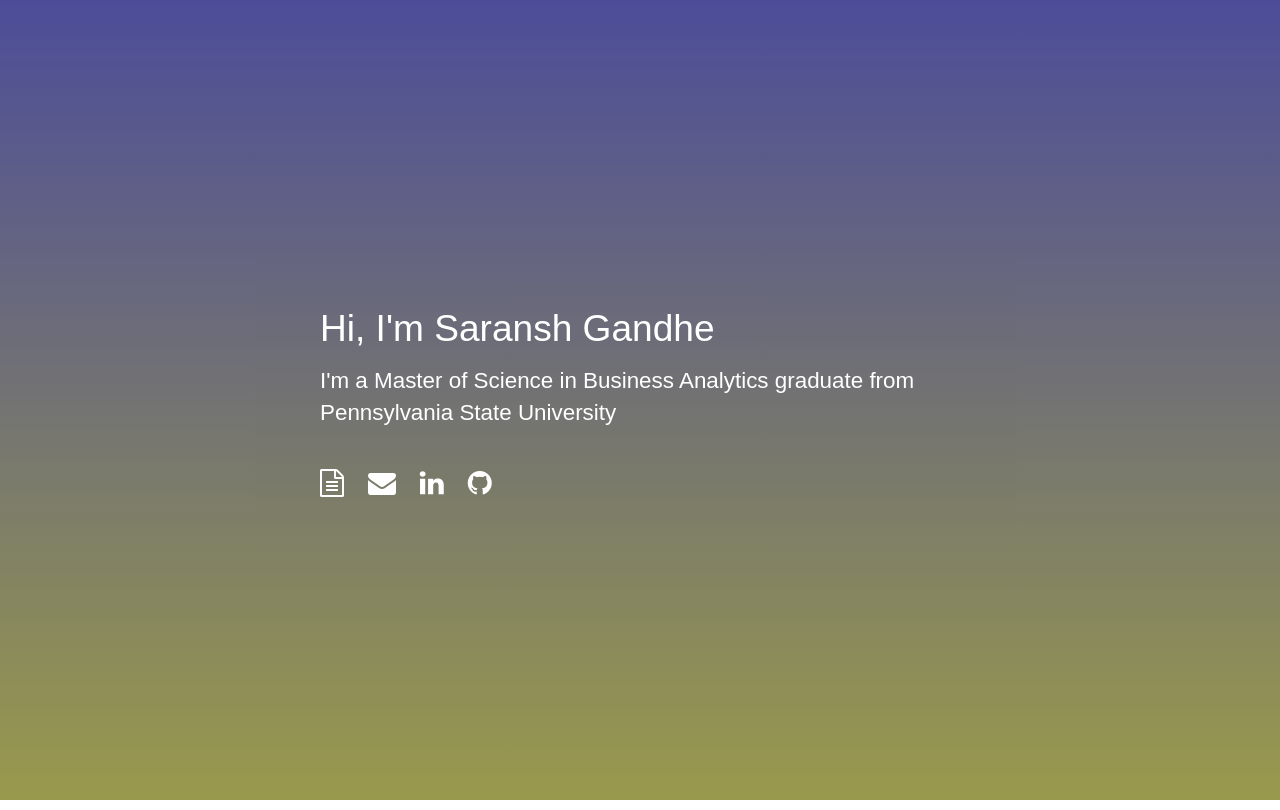
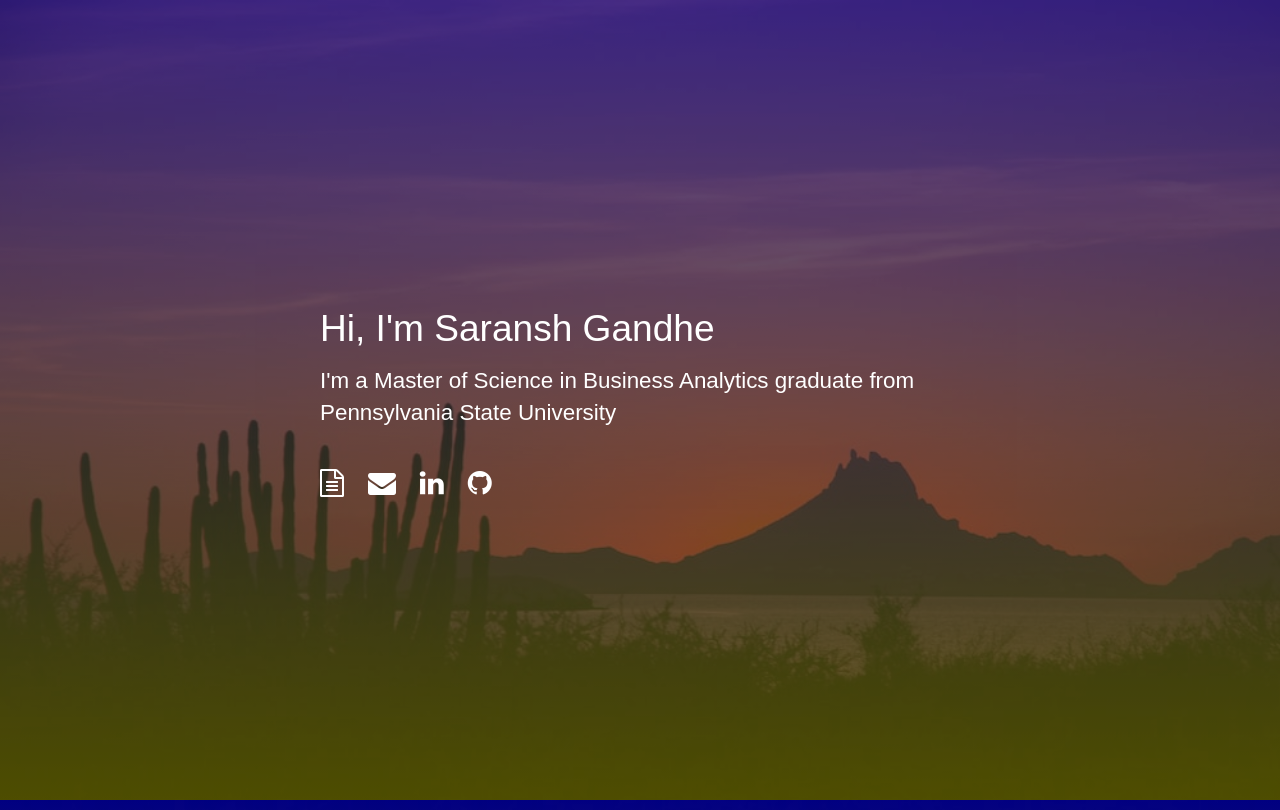
Before and after one commit to saranshgandhe/saranshgandhe.github.io, a plain HTML site: page index.html in a window 1280 px wide. Drawn offline with nearby package versions, Linux system fonts and the light colour scheme; some icons are missing.

Commit message:
Update main.css

```diff
--- a/main.css
+++ b/main.css
@@ -1,5 +1,5 @@
 body {
-    background-image: linear-gradient(rgba(0, 0, 255, 0.5), rgba(255, 255, 0, 0.5)), url("antelopecanyon.jpg");
+    background-image: linear-gradient(rgba(0, 0, 255, 0.5), rgba(255, 255, 0, 0.5)), url("backgroundimage.jpg");
     background-position: center center;
     background-repeat: no-repeat;
     background-attachment: fixed;
```
